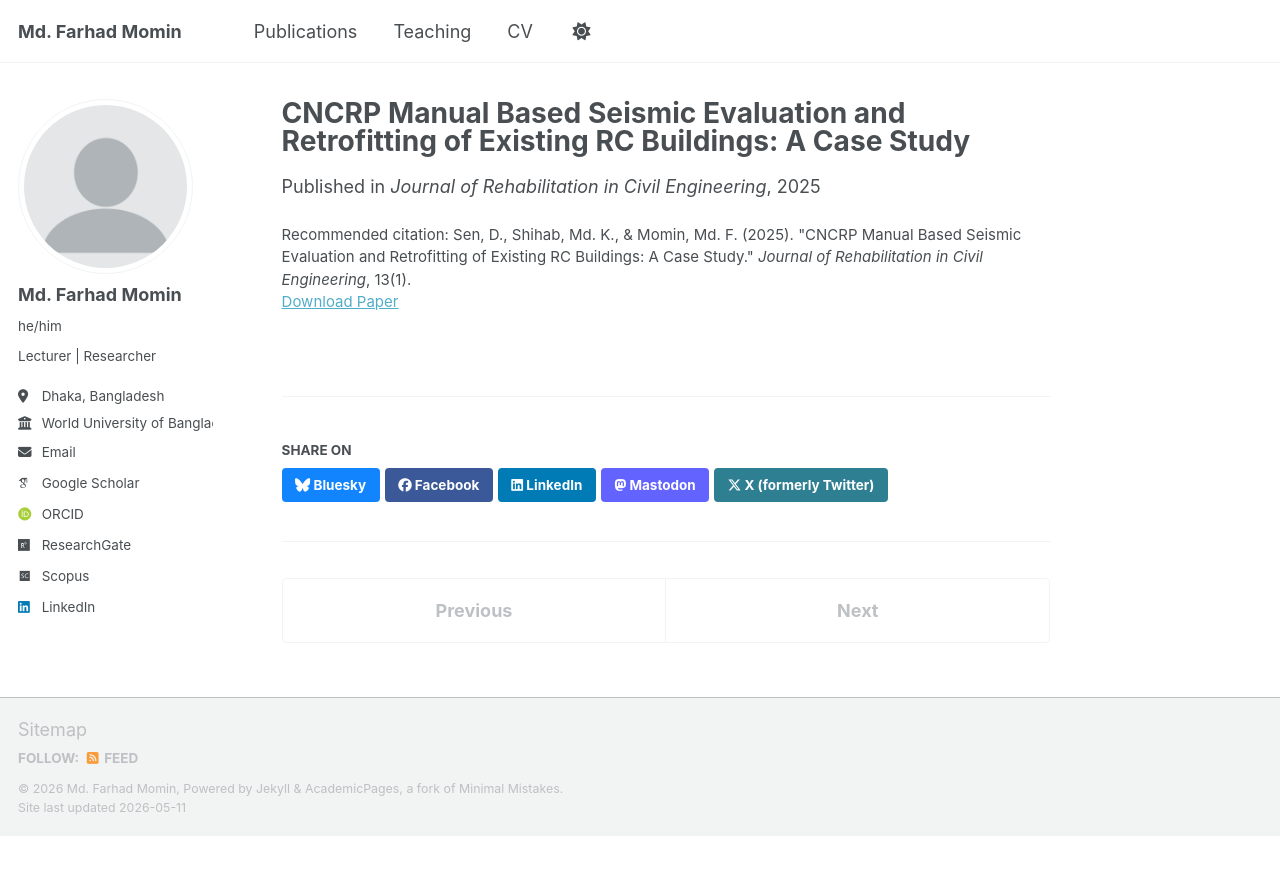
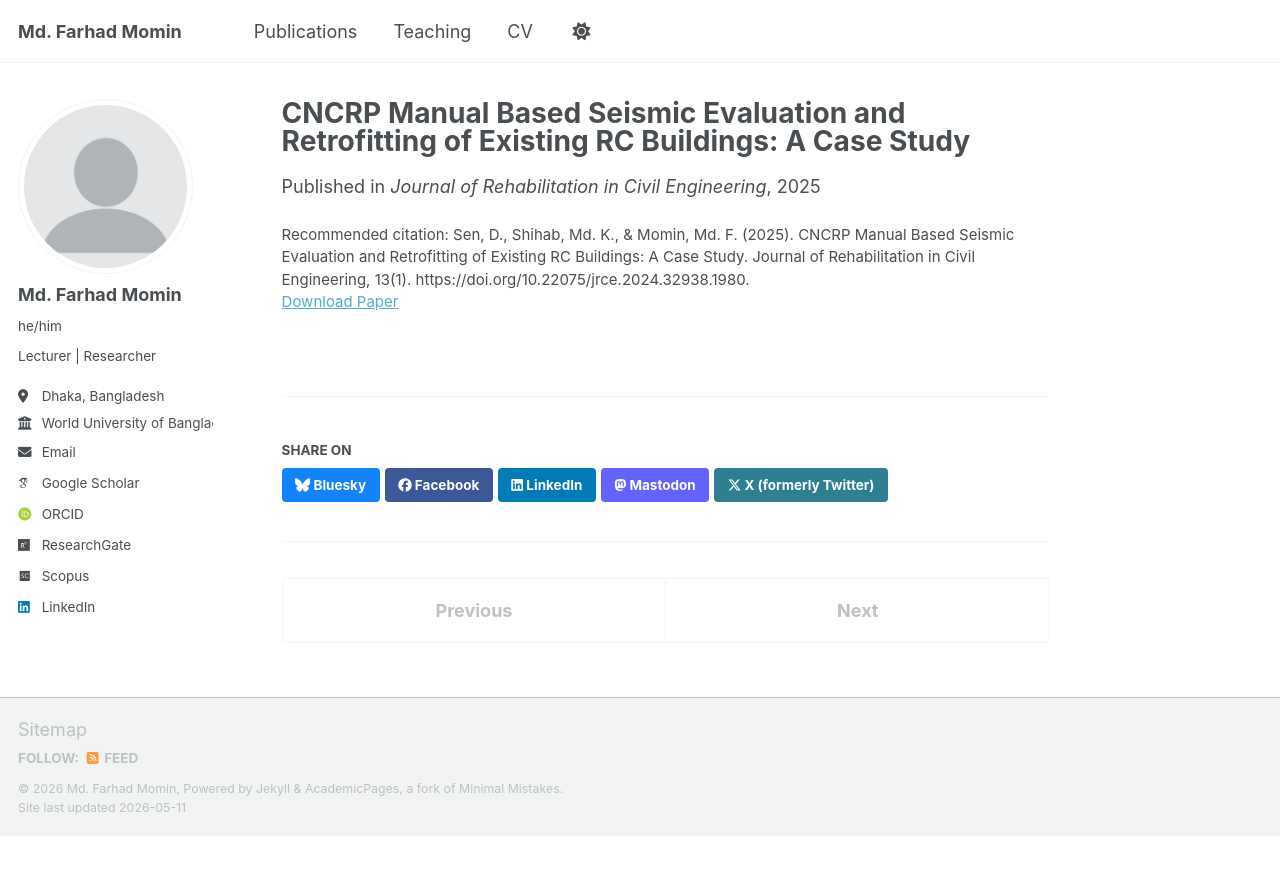
Before and after one commit to farhad-momin/farhad-momin.github.io, a Jekyll site: the page built from _publications/2025-01-01-cncrp-manual-based-seismic-evaluation-and-retrofitting-of-existing-rc-buildings-a-case-study.md, in a window 1280 px wide. Shown: the top 875 px of the page. Built offline with Jekyll 4.4.1, drawn with Linux system fonts in a browser that asks for light colours; some web fonts are replaced; a script bundle is joined from its source files by our own code; library files that are not in the unit come from our copies; some of the changed lines change nothing that is shown.

Commit message:
Update and rename 2010-10-01-paper-title-number-2.md to 2025-01-01-cncrp-manual-based-seismic-evaluation-and-retrofitting-of-existing-rc-buildings-a-case-study.md

```diff
--- a/_publications/2010-10-01-paper-title-number-2.md
+++ b/_publications/2025-01-01-cncrp-manual-based-seismic-evaluation-and-retrofitting-of-existing-rc-buildings-a-case-study.md
@@ -2,11 +2,11 @@
 title: "CNCRP Manual Based Seismic Evaluation and Retrofitting of Existing RC Buildings: A Case Study"
 collection: publications
 category: manuscripts
-permalink: /publication/2025-01-01-cncrp-manual-based-seismic-evaluation-and-retrofitting-of-existing-rc-buildings-a-case-study-number-2
+permalink: /publication/2025-01-01-cncrp-manual-based-seismic-evaluation-and-retrofitting-of-existing-rc-buildings-a-case-study
 excerpt: "This paper presents seismic evaluation and retrofitting of an existing reinforced concrete building using the CNCRP Manual."
-date: 2025-01-01
+date: 2025-02-01
 venue: "Journal of Rehabilitation in Civil Engineering"
 paperurl: "https://doi.org/10.22075/jrce.2024.32938.1980"
-citation: 'Sen, D., Shihab, Md. K., &amp; Momin, Md. F. (2025). &quot;CNCRP Manual Based Seismic Evaluation and Retrofitting of Existing RC Buildings: A Case Study.&quot; <i>Journal of Rehabilitation in Civil Engineering</i>, 13(1).'
+citation: 'Sen, D., Shihab, Md. K., & Momin, Md. F. (2025). CNCRP Manual Based Seismic Evaluation and Retrofitting of Existing RC Buildings: A Case Study. Journal of Rehabilitation in Civil Engineering, 13(1). https://doi.org/10.22075/jrce.2024.32938.1980.'
 
 ---
```
